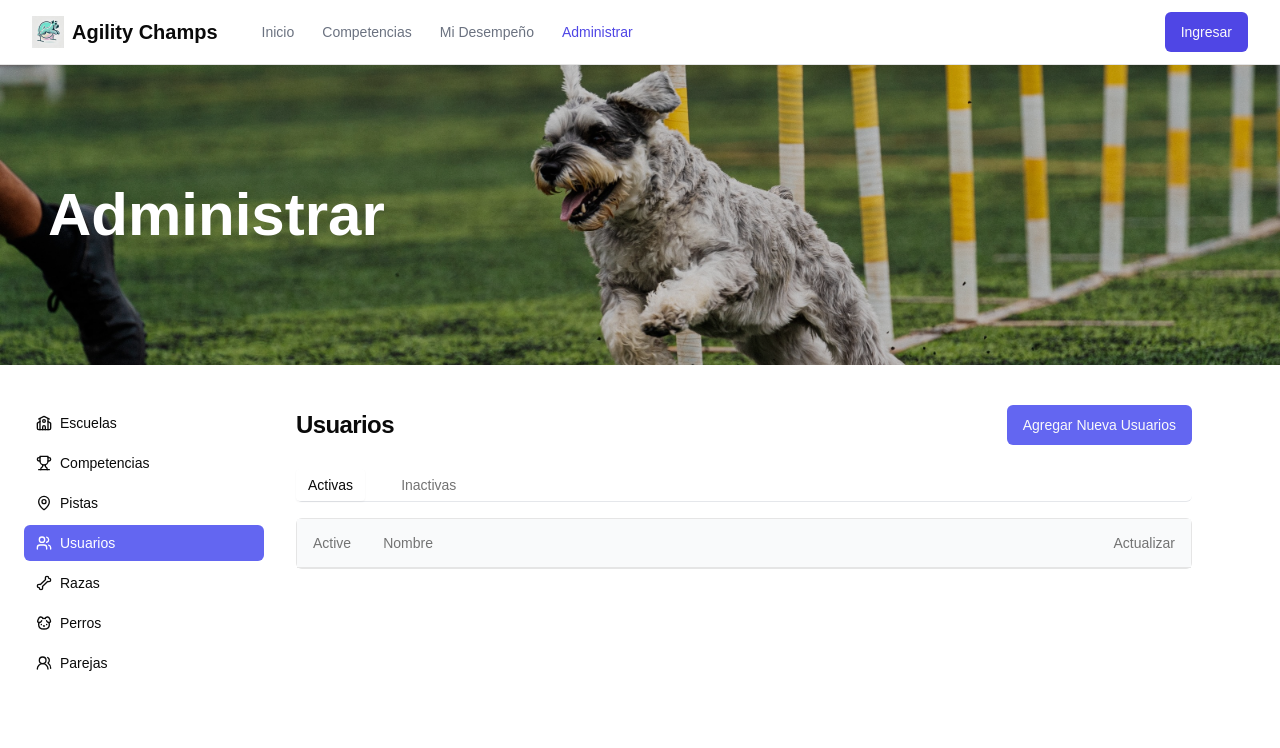
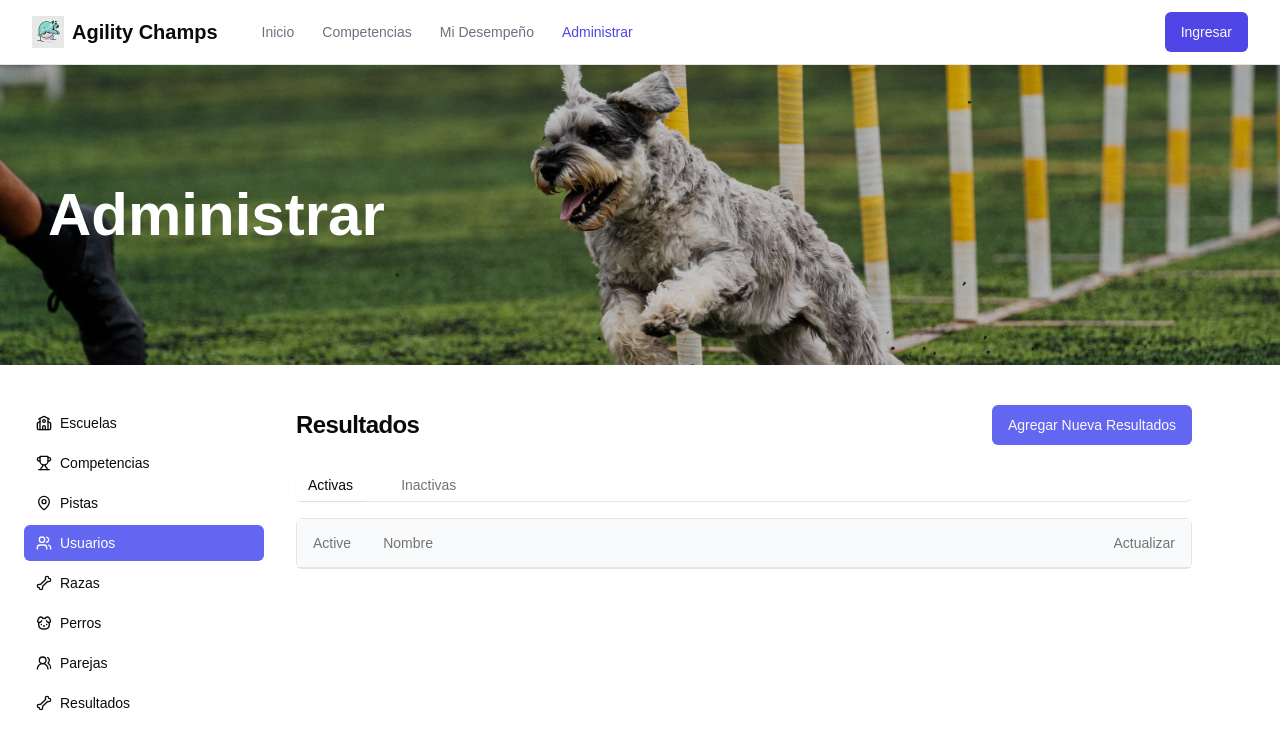
Before and after one commit to RosaTorres44/agility_champ, a Next.js app: page /admin in a window 1280 px wide. Shown: the top 748 px of the page. Built offline with nearby package versions, Linux system fonts and the light colour scheme.

Commit message:
agregar el slide resultados y actualizar el valor por defecto de admin

```diff
--- a/app/admin/page.tsx
+++ b/app/admin/page.tsx
@@ -17,18 +17,19 @@ export const dynamic = "force-dynamic";
 const TITLES: Record<string, string> = {
   usuarios: "Usuarios",
   escuelas: "Escuelas",
+  resultados: "Resultados",
 };
 
 function AdminContent() {
   const searchParams = useSearchParams();
-  const view = searchParams.get("view") || "usuarios";
+  const view = searchParams.get("view")?.toLowerCase() || "resultados"; // 🔹 Asegurar que `view` sea minúscula
   const pageTitle = TITLES[view] || "Administrar";
 
   const [escuelas, setEscuelas] = useState<{ id: string; name: string; active: boolean }[]>([]);
   const [loading, setLoading] = useState(false);
   const [showForm, setShowForm] = useState(false);
 
-  // 🔹 Función para obtener escuelas
+  // 🔹 Función para obtener escuelas (solo si estamos en la vista "escuelas")
   async function fetchEscuelas() {
     try {
       setLoading(true);
--- a/components/nav.tsx
+++ b/components/nav.tsx
@@ -58,7 +58,7 @@ export function Nav({ className }: NavProps) {
                 Mi Desempeño
               </Link>
               <Link
-                href="/admin"
+                href="/admin?view=resultados"
                 className={`px-3 py-2 text-sm font-medium rounded-md hover:bg-gray-50 ${
                   pathname === "/admin" ? "text-indigo-600" : "text-gray-500"
                 }`}
--- a/components/sidebar-nav.tsx
+++ b/components/sidebar-nav.tsx
@@ -19,6 +19,7 @@ export function SidebarNav({ className, ...props }: React.HTMLAttributes<HTMLEle
     { href: "razas", title: "Razas", icon: Bone },
     { href: "perros", title: "Perros", icon: Dog },
     { href: "parejas", title: "Parejas", icon: Users2 },
+    { href: "resultados", title: "Resultados", icon: Bone },
   ];
 
   return (
```
